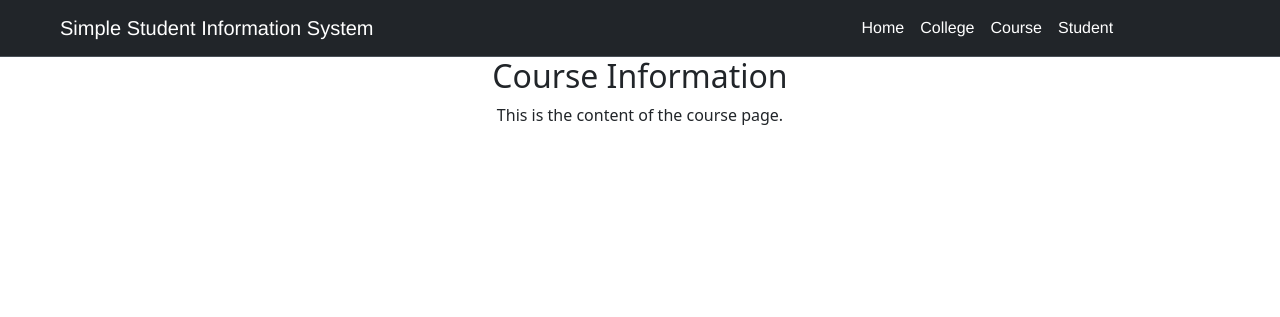
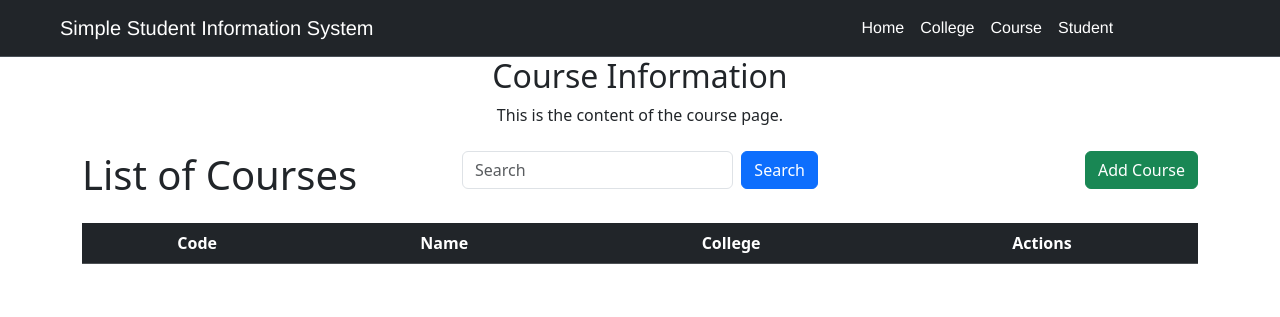
Before and after one commit to lalalance12/SSIS-Website, a Flask app: template app/templates/course.html in a window 1280 px wide. Shown: the top 317 px of the page. Run offline with Flask 3, Linux system fonts and the light colour scheme; the template is opened without the code that fills it, so the values that code supplies are empty; some libraries are stand-ins or nearby versions.

Commit message:
added the course table and the add function of course

```diff
--- a/app/routes/college_bp.py
+++ b/app/routes/college_bp.py
@@ -20,8 +20,9 @@ def college():
 def delete_college(college_code):
     print('Received delete request for college code:', college_code)
     result = college_model.delete_college(college_code)
-    print('Successfully deleted')
-    return jsonify(message=result)
+    response = jsonify(message=result)
+    print('Server response:', response.get_json())  # print the response
+    return response
 
 @college_bp.route('/college/success', methods=['GET'])
 def success():
--- a/app/templates/course.html
+++ b/app/templates/course.html
@@ -8,5 +8,96 @@
         <p>This is the content of the course page.</p>
     </div>
 
+    <div class="container mt-4">
+
+        <div class="row my-3">
+            <div class="col-md-4">
+                <h1>List of Courses</h1>
+            </div>
+
+            <div class="col-md-4">
+                <form class="d-flex" role="search">
+                    <input class="form-control me-2" type="search" placeholder="Search" aria-label="Search">
+                    <button class="btn btn-primary" type="submit">Search</button>
+                </form>
+            </div>
+
+            <div class="col-md-4 text-end">
+                <!-- Button trigger modal for Add Modal (Course)-->
+                <button type="button" class="btn btn-success" data-bs-toggle="modal" data-bs-target="#Course_Add_Modal" id="addBtn">
+                    Add Course
+                </button>
+            </div>
+        </div>
+
+        <table class="table table-dark">
+            <thead class="thead-dark">
+                <tr>
+                    <th scope="col" class="text-center">Code</th>
+                    <th scope="col" class="text-center">Name</th>
+                    <th scope="col" class="text-center">College</th>
+                    <th scope="col" class="text-center">Actions</th>
+                </tr>
+            </thead>
+            <tbody>
+                {% for course in courses %}
+                    <tr class="table-light">
+                        <td class="text-center">{{ course.code }}</td>
+                        <td class="text-center">{{ course.name }}</td>
+                        <td class="text-center">{{ course.college }}</td>
+                        <td class="text-center">
+                            <div class="d-flex justify-content-center">
+                                <!-- Button trigger modal for Update Modal (Course)-->
+                                <button class="btn btn-warning btn-sm mr-2 me-3" data-bs-toggle="modal" data-bs-target="#C_Update_Modal" id="updateBtn">Update</button>
+
+                                <!-- Button trigger modal for Delete Modal (Course)-->
+                                <button id="confirmDeleteModal" class="btn btn-danger btn-sm delete-btn" data-bs-toggle="modal" data-bs-target="#C_Delete_Modal" data-course-code="{{ course.code }}">Delete</button>
+                            </div>
+                        </td>
+                    </tr>
+                {% endfor %}
+            </tbody>
+        </table>
+
+
+
+<!------------------------------------------------------------------------------------------------------------------>
+<!------------------------------------------------------------------------------------------------------------------>
+
+<!-- Add Modal (College) -->
+<div class="modal fade" id="Course_Add_Modal" tabindex="-1" role="dialog" aria-labelledby="exampleModalLabel" aria-hidden="true">
+    <div class="modal-dialog" role="document">
+        <div class="modal-content">
+            <div class="modal-header">
+                <h5 class="modal-title" id="exampleModalLabel">Add Course</h5>
+            </div>
+            <div class="modal-body">
+                <form method="POST" action="{{ url_for('course_bp.course') }}" id="course_form">
+                    <div class="form-group">
+                        <label for="courseCode">Course Code</label>
+                        <input type="text" class="form-control" id="code" name="code" autocomplete="off" placeholder="e.g BSCS">
+                    </div>
+                    <div class="form-group">
+                        <label for="courseName">Course Name</label>
+                        <input type="text" class="form-control" id="name" name="name" autocomplete="off" placeholder="e.g Bachelor of Science in Computer Science">
+                    </div>
+                    <div class="form-group">
+                        <label for="courseCollege">College</label>
+                        <select class="form-control" id="college" name="college">
+                            <option disabled selected>Select College</option>
+                            {% for college in colleges %}
+                                <option value="{{ college.code }}">{{ college.name }}</option>
+                            {% endfor %}
+                        </select>
+                    </div>
+                    <div class="modal-footer">
+                        <button type="button" class="btn btn-secondary" data-bs-dismiss="modal">Close</button>
+                        <button type="submit" form="course_form" class="btn btn-success">Save</button>
+                    </div>
+                </form>
+            </div>
+        </div>
+    </div>
+</div>
 
 {% endblock content %}
```
Also changed, not shown: app/models/course_m.py (added, +20 -0 lines), app/routes/course_bp.py (+16 -4 lines), app/templates/college.html (+10 -12 lines), flask.sql (+13 -13 lines).
